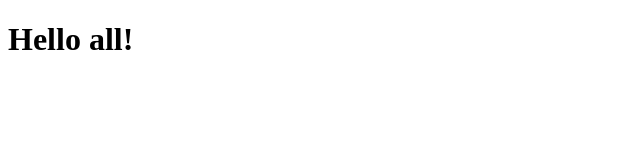
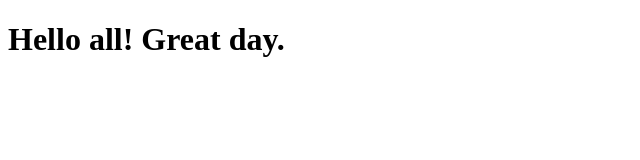
Before and after one commit to pyrius/cst, a plain HTML site: page site/index.html in a window 1280 px wide. Shown: the whole page, without its empty margins (0-640 px from the left). Drawn offline with Linux system fonts and the light colour scheme.

Commit message:
small addition

```diff
--- a/site/index.html
+++ b/site/index.html
@@ -4,6 +4,6 @@
 	<title>hello cursera</title>
 </head>
 <body>
-<h1>Hello all!</h1>
+<h1>Hello all! Great day.</h1>
 </body>
 </html>
```
